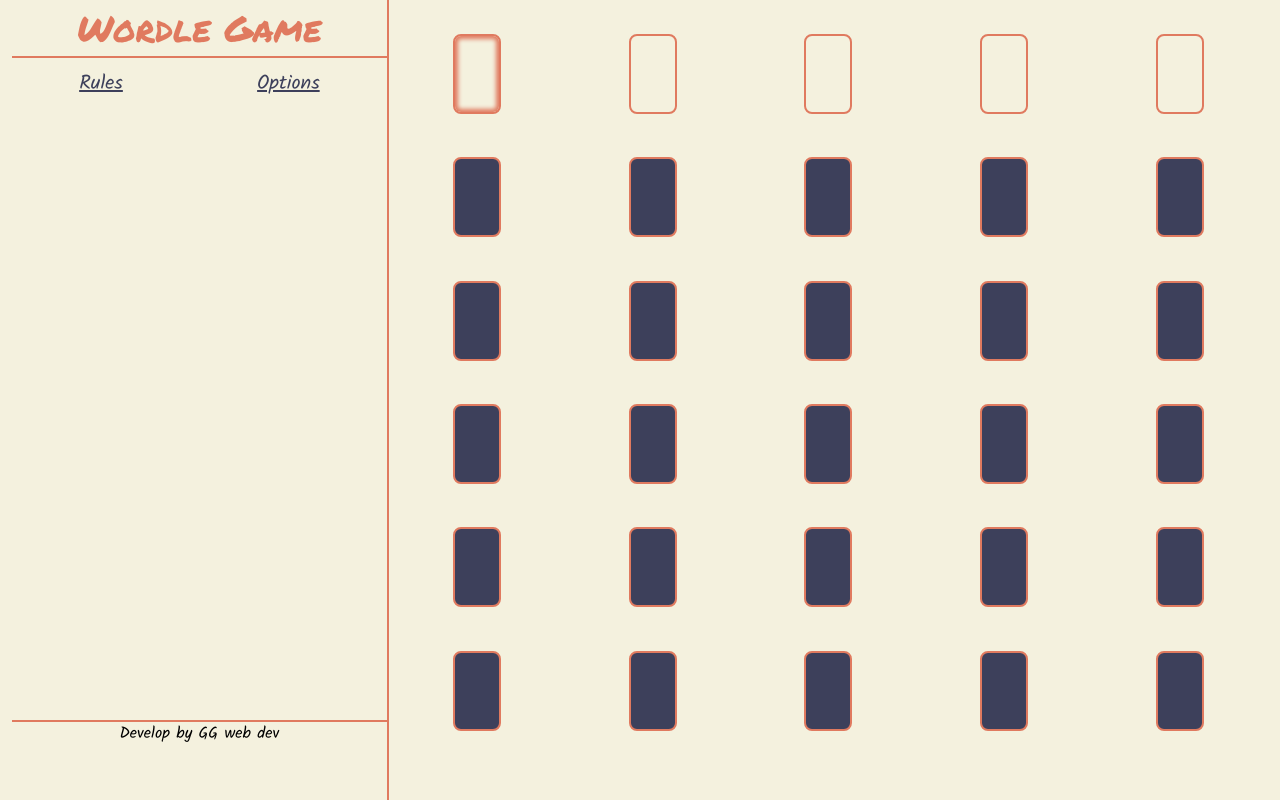
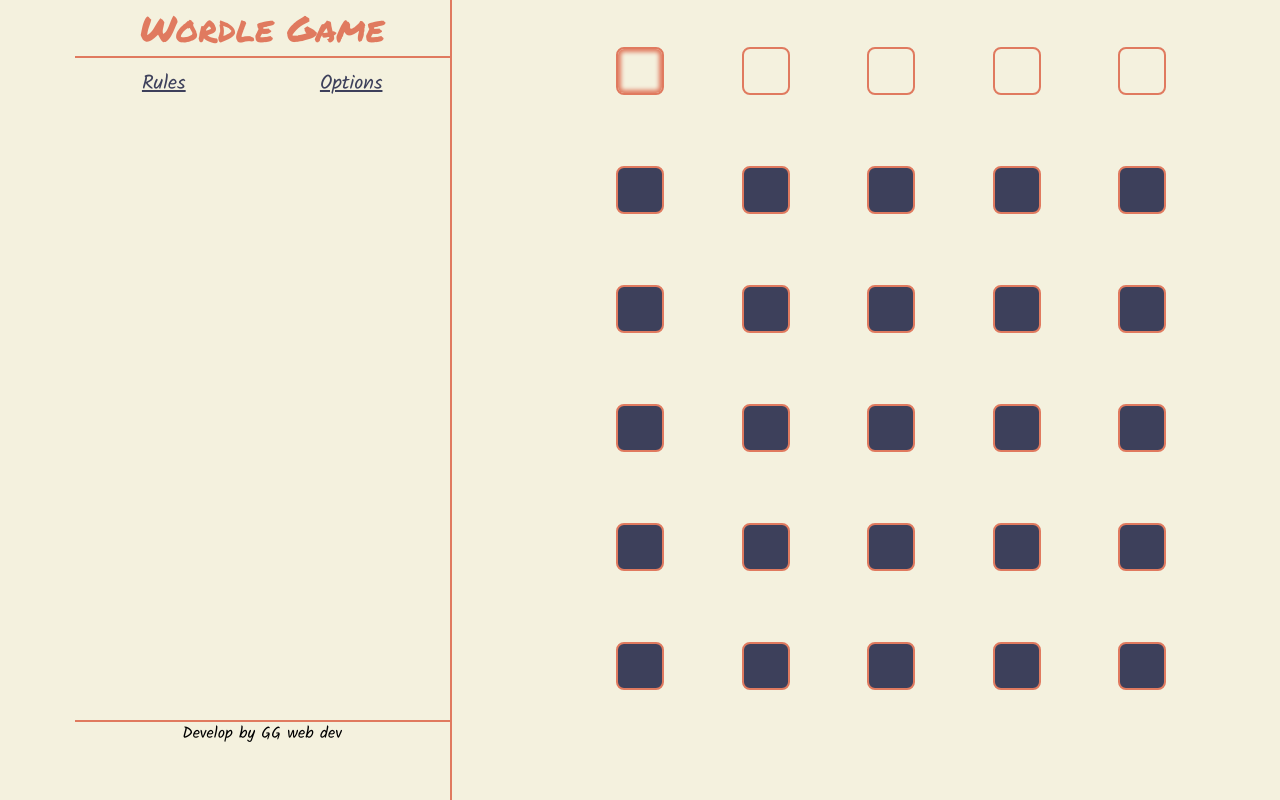
Before and after one commit to ghislaingirardeau/wordle-game, a Vue app: page / in a window 1280 px wide. Built offline with nearby package versions, Linux system fonts and the light colour scheme.

Commit message:
css: resize letters and container

```diff
--- a/src/components/GuessLetter.vue
+++ b/src/components/GuessLetter.vue
@@ -6,7 +6,7 @@
     <li
       v-for="numberLetter in Number(`${WORD_SIZE}`)"
       :key="`${numberLetter}`"
-      class="flex justify-center items-center w-12 h-20 mx-2 p-2 text-md border-solid border-2 border-amber rounded-lg bg-marine text-marine text-4xl"
+      class="flex justify-center w-12 h-12 mx-2 p-2 text-md border-solid border-2 border-amber rounded-lg bg-marine text-marine text-4xl"
       :class="{
         active: isCurrentWord,
         current: isCurrentLetter(numberLetter),
@@ -121,7 +121,7 @@ function feedbackLetter(numberLetter: number, reveal: boolean) {
   align-items: center;
   justify-content: center;
   width: 1.6em;
-  height: 2.6em;
+  height: 1.6em;
   margin-inline: 0.4em;
   padding: 0.4em;
   border: 2px solid grey;
--- a/src/components/WordleBoard.vue
+++ b/src/components/WordleBoard.vue
@@ -69,7 +69,7 @@
       :disabledInput="isGameOver"
       :guessSubmited="guessSubmited"
       :wordOfTheDay="wordOfTheDay"
-      class="min-h-[75vh] md:w-[70%] lg:h-[100vh] flex flex-col lg:order-last justify-around w-full lg:w-[70%] my-3"
+      class="flex flex-col lg:order-last justify-around my-3 min-h-[60vh] w-[90%] md:w-[60%] lg:h-[100vh] lg:w-[50%]"
     />
     <footer
       class="min-h-[5vh] lg:h-[10vh] w-full lg:w-[30%] flex flex-col justify-start items-center border-solid border-amber border-t-2 lg:border-r-2"
```
